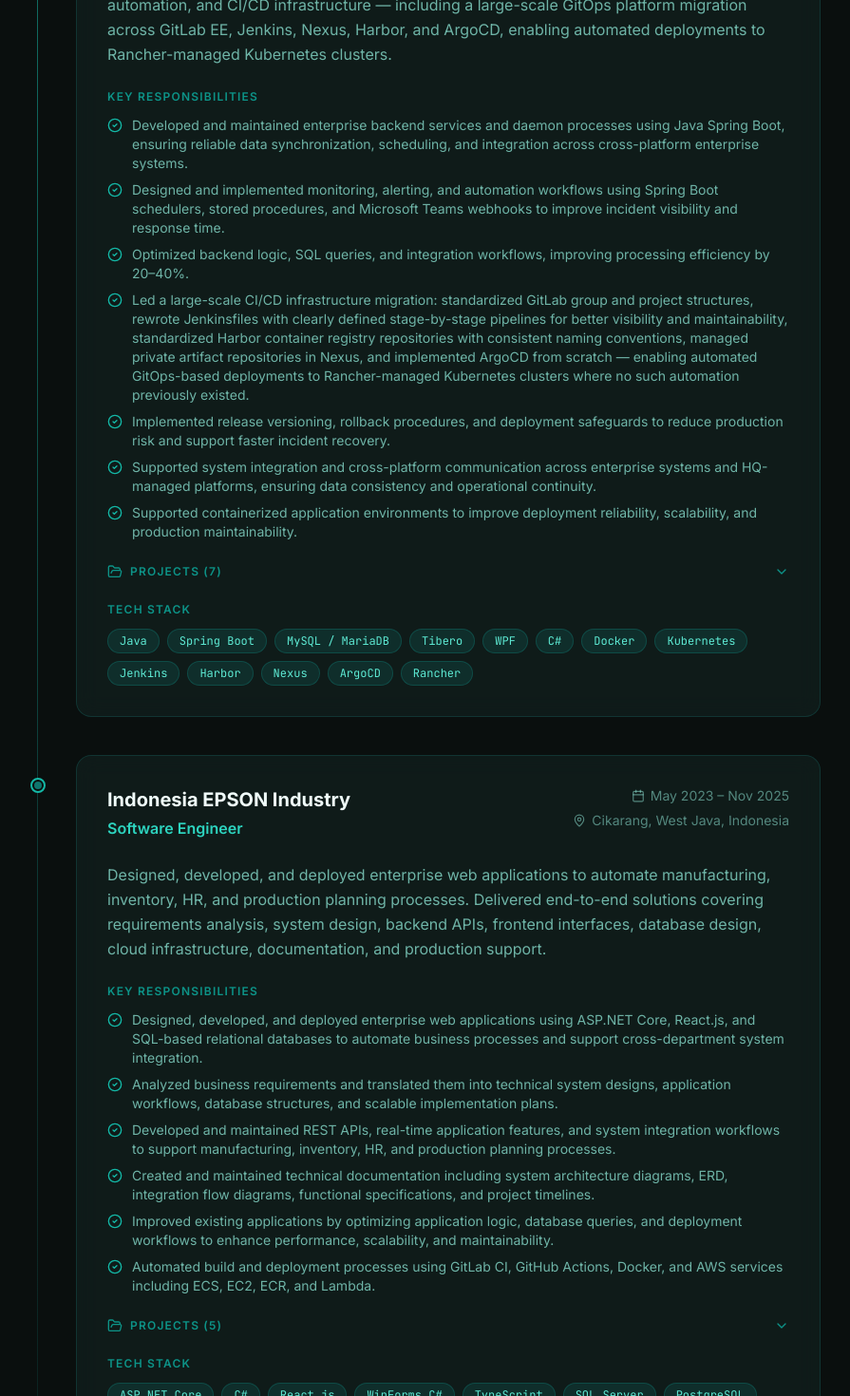
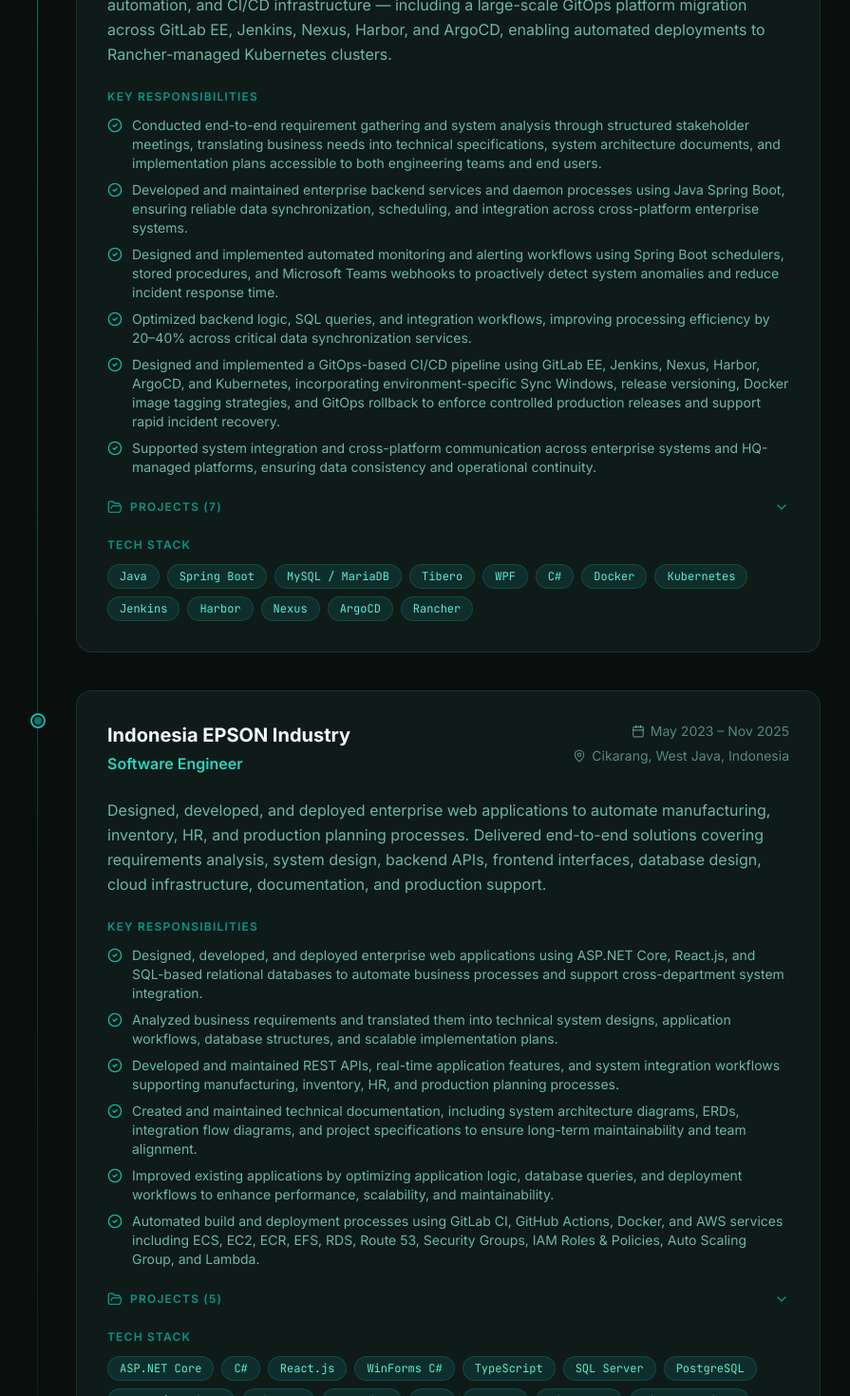
Before and after one commit to dikki-ap/dikki-ap.github.io, a Next.js app: page /experience in a window 1280 px wide. Shown: the part 600-2070 px from the top of the page at 95% size, without its empty margins (192-1087 px from the left). Built offline with nearby package versions, Linux system fonts and the light colour scheme.

Commit message:
feat(experience): refactor experience data

```diff
--- a/src/data/experience.ts
+++ b/src/data/experience.ts
@@ -10,30 +10,18 @@
     description:
       "Developing and maintaining enterprise backend services and daemon processes in a large-scale enterprise environment. Focused on production reliability, system integration, monitoring automation, and CI/CD infrastructure — including a large-scale GitOps platform migration across GitLab EE, Jenkins, Nexus, Harbor, and ArgoCD, enabling automated deployments to Rancher-managed Kubernetes clusters.",
     responsibilities: [
+      "Conducted end-to-end requirement gathering and system analysis through structured stakeholder meetings, translating business needs into technical specifications, system architecture documents, and implementation plans accessible to both engineering teams and end users.",
       "Developed and maintained enterprise backend services and daemon processes using Java Spring Boot, ensuring reliable data synchronization, scheduling, and integration across cross-platform enterprise systems.",
-      "Designed and implemented monitoring, alerting, and automation workflows using Spring Boot schedulers, stored procedures, and Microsoft Teams webhooks to improve incident visibility and response time.",
-      "Optimized backend logic, SQL queries, and integration workflows, improving processing efficiency by 20–40%.",
-      "Led a large-scale CI/CD infrastructure migration: standardized GitLab group and project structures, rewrote Jenkinsfiles with clearly defined stage-by-stage pipelines for better visibility and maintainability, standardized Harbor container registry repositories with consistent naming conventions, managed private artifact repositories in Nexus, and implemented ArgoCD from scratch — enabling automated GitOps-based deployments to Rancher-managed Kubernetes clusters where no such automation previously existed.",
-      "Implemented release versioning, rollback procedures, and deployment safeguards to reduce production risk and support faster incident recovery.",
+      "Designed and implemented automated monitoring and alerting workflows using Spring Boot schedulers, stored procedures, and Microsoft Teams webhooks to proactively detect system anomalies and reduce incident response time.",
+      "Optimized backend logic, SQL queries, and integration workflows, improving processing efficiency by 20–40% across critical data synchronization services.",
+      "Designed and implemented a GitOps-based CI/CD pipeline using GitLab EE, Jenkins, Nexus, Harbor, ArgoCD, and Kubernetes, incorporating environment-specific Sync Windows, release versioning, Docker image tagging strategies, and GitOps rollback to enforce controlled production releases and support rapid incident recovery.",
       "Supported system integration and cross-platform communication across enterprise systems and HQ-managed platforms, ensuring data consistency and operational continuity.",
-      "Supported containerized application environments to improve deployment reliability, scalability, and production maintainability.",
     ],
     projects: [
       {
-        name: "Monitoring & Notification Automation",
-        description:
-          "Implemented monitoring, alerting, and notification workflows using Spring Boot schedulers, stored procedures, and Microsoft Teams webhooks to improve incident visibility and production response time.",
-        techStack: [
-          "Java",
-          "Spring Boot",
-          "Stored Procedures",
-          "Microsoft Teams Webhooks API",
-        ],
-      },
-      {
         name: "CI/CD Infrastructure Migration & ArgoCD Implementation",
         description:
-          "Led a comprehensive migration and modernization of the organization's CI/CD infrastructure. Standardized GitLab group and project structures across all repositories. Rewrote and standardized Jenkinsfiles with explicit, stage-by-stage pipeline definitions — replacing inconsistent legacy scripts with clear, maintainable workflows. Standardized Harbor container registry repositories with consistent naming conventions and access controls. Introduced and managed private artifact repositories in Nexus for internal dependency management. Designed and implemented ArgoCD from the ground up — the organization had no existing GitOps tooling — enabling automated, declarative application deployments to Rancher-managed Kubernetes clusters.",
+          "Led a comprehensive migration and modernization of the organization's CI/CD infrastructure. Designed and implemented an end-to-end GitOps CI/CD platform from scratch, migrating from the legacy HQ deployment process to the HQ-recommended GitOps platform using GitLab EE, Jenkins, Nexus Repository, Harbor, ArgoCD, and Kubernetes (Rancher). Rebuilt Jenkins pipelines and application configurations, established dedicated project and configuration repositories across 4 GitLab groups, and automated build, image versioning, and deployment for 48 applications across Development and Production environments, including production Sync Windows and GitOps-based rollback.",
         techStack: [
           "GitLab",
           "Jenkins",
@@ -46,28 +34,33 @@
         ],
       },
       {
-        name: "Enterprise System Integration Monitoring",
-        description:
-          "Supported system integration and cross-platform communication monitoring to maintain stable data flow across enterprise systems and HQ-managed platforms, ensuring data consistency and operational continuity.",
-        techStack: ["Java", "Spring Boot", "SQL", "System Integration"],
-      },
-      {
         name: "DB Lock Kill Implementation",
         description:
           "Designed and implemented a self-service DB lock management interface enabling operators to identify and terminate blocking database sessions directly from the application UI during night shifts — eliminating dependency on the infrastructure team for on-call intervention and preventing production downtime caused by unresolved lock contention.",
         techStack: ["Java", "Spring Boot", "SQL", "Tibero"],
       },
       {
-        name: "Docker Image Size Optimization",
-        description:
-          "Analyzed and restructured Docker build configurations for backend alarm services, reducing image sizes by up to 70% through multi-stage builds and dependency pruning — significantly improving deployment speed and registry storage efficiency.",
-        techStack: ["Docker", "Harbor"],
-      },
-      {
         name: "Enterprise Web – Multi-Schema Table Data Management",
         description:
           "Extended the Table Data Management module to support multiple database schemas. Previously limited to a single schema via connection string, the module was enhanced with a schema selection dropdown allowing navigation into schema-specific master data. Table deletion operations are executed through Stored Procedures based on configurable conditions defined in the master data, enabling controlled and auditable data cleanup across multiple schemas.",
         techStack: ["Java", "Spring Boot", "Tibero"],
+      },
+      {
+        name: "Enterprise Monitoring & Alerting Platform",
+        description:
+          "Designed and built an automated monitoring system using Spring Boot schedulers and Microsoft Teams webhooks to continuously monitor critical data synchronization services and alert stakeholders in real time to anomalies, failures, and performance degradation, improving operational visibility and reducing mean time to detection.",
+        techStack: [
+          "Java",
+          "Spring Boot",
+          "SQL",
+          "Microsoft Teams Webhooks API",
+        ],
+      },
+      {
+        name: "Enterprise System Integration Monitoring",
+        description:
+          "Supported system integration and cross-platform communication monitoring to maintain stable data flow across enterprise systems and HQ-managed platforms, ensuring data consistency and operational continuity.",
+        techStack: ["Java", "Spring Boot", "SQL", "System Integration"],
       },
       {
         name: "System Monitoring WPF – Enhancements & Teams Integration",
@@ -80,6 +73,12 @@
           "Spring Boot",
           "Microsoft Teams Webhooks API",
         ],
+      },
+      {
+        name: "Docker Image Size Optimization",
+        description:
+          "Analyzed and restructured Docker build configurations for backend alarm services, reducing image sizes by up to 70% through multi-stage builds and dependency pruning — significantly improving deployment speed and registry storage efficiency.",
+        techStack: ["Docker", "Harbor"],
       },
     ],
     techStack: [
@@ -109,16 +108,16 @@
     responsibilities: [
       "Designed, developed, and deployed enterprise web applications using ASP.NET Core, React.js, and SQL-based relational databases to automate business processes and support cross-department system integration.",
       "Analyzed business requirements and translated them into technical system designs, application workflows, database structures, and scalable implementation plans.",
-      "Developed and maintained REST APIs, real-time application features, and system integration workflows to support manufacturing, inventory, HR, and production planning processes.",
-      "Created and maintained technical documentation including system architecture diagrams, ERD, integration flow diagrams, functional specifications, and project timelines.",
+      "Developed and maintained REST APIs, real-time application features, and system integration workflows supporting manufacturing, inventory, HR, and production planning processes.",
+      "Created and maintained technical documentation, including system architecture diagrams, ERDs, integration flow diagrams, and project specifications to ensure long-term maintainability and team alignment.",
       "Improved existing applications by optimizing application logic, database queries, and deployment workflows to enhance performance, scalability, and maintainability.",
-      "Automated build and deployment processes using GitLab CI, GitHub Actions, Docker, and AWS services including ECS, EC2, ECR, and Lambda.",
+      "Automated build and deployment processes using GitLab CI, GitHub Actions, Docker, and AWS services including ECS, EC2, ECR, EFS, RDS, Route 53, Security Groups, IAM Roles & Policies, Auto Scaling Group, and Lambda.",
     ],
     projects: [
       {
         name: "Apollo Project – Real-Time Production Management System",
         description:
-          "Designed and developed a real-time production management web application to enable real-time monitoring, streamline manufacturing operations, and reduce production processing time by 75% through workflow automation and cycle time optimization.",
+          "Designed and developed a real-time production management web application using ASP.NET Core, React.js, REST APIs, and SignalR WebSocket to enable real-time monitoring, streamline manufacturing operations, and reduce production processing time by 75% through workflow automation and cycle time optimization.",
         techStack: [
           "ASP.NET Core",
           "React.js",
@@ -131,7 +130,7 @@
       {
         name: "E-Leave Project – Employee Leave Management System",
         description:
-          "Developed and maintained an enterprise leave management system using ASP.NET Core and Hangfire to integrate Odoo, Sunfish, and internal applications — reducing labor costs by over 70%, eliminating paper-based processes entirely, and cutting yearly administrative processing time by 95% through full automation of leave synchronization and absence management workflows.",
+          "Developed and maintained an enterprise leave management system using ASP.NET Core and Hangfire to integrate Odoo, Sunfish, and internal applications, reducing labor costs by over 70%, eliminating paper-based processes, and cutting annual administrative processing time by 95% through automated leave synchronization and absence management workflows.",
         techStack: [
           "ASP.NET Core",
           "Hangfire",
@@ -145,7 +144,7 @@
       {
         name: "Expiry Inventory Control – Ink & Grease Products",
         description:
-          "Designed and developed a real-time inventory labeling web application to support FIFO inventory management and automate expiry date labeling — preventing approximately $28,000 USD/year in losses from expired stock write-offs, urgent shipping costs, and label-related rework.",
+          "Designed and developed a real-time inventory labeling web application using ASP.NET Core, React.js, REST APIs, and SignalR to support FIFO inventory management and automate expiry date labeling, preventing approximately $28,000 USD per year in losses from expired stock write-offs, urgent shipping costs, and label-related rework.",
         techStack: [
           "ASP.NET Core",
           "React.js",
@@ -158,7 +157,7 @@
       {
         name: "AWS & On-Premise Containerization Projects",
         description:
-          "Designed and implemented containerized application deployment architecture using Docker, AWS ECS, EC2, ECR, and on-premise Rocky Linux servers to support scalable, reliable, and portable enterprise application deployments.",
+          "Designed and implemented containerized deployment architectures using Docker, AWS ECS, EC2, ECR, EFS, RDS, Route 53, Security Groups, IAM Roles & Policies, Auto Scaling Group, Lambda, and on-premise Rocky Linux servers to support scalable, reliable, and portable enterprise application deployments.",
         techStack: [
           "Docker",
           "AWS ECS",
@@ -169,17 +168,17 @@
           "AWS Lambda",
           "AWS RDS",
           "AWS S3",
-          "AWS Auto Scalling Group",
+          "AWS Auto Scaling Group",
           "AWS EFS",
           "AWS Security Group",
-          "AWS IAM Roles",
+          "AWS IAM Roles & Policies",
           "Rocky Linux",
         ],
       },
       {
         name: "Laplace Project – Sequential Label Production System",
         description:
-          "Developed a web-based label production system using ASP.NET Core, React.js, REST APIs, ZPL, and ESC/POS label integration to automate sequential label generation across 4 product models — eliminating approximately 32 labor-hours/day of manual labeling and reducing double serial number rework by 100 pcs/day.",
+          "Developed a web-based label production system using ASP.NET Core, React.js, REST APIs, ZPL, and ESC/POS label integration to automate sequential label generation across 4 product models, eliminating approximately 32 labor-hours per day of manual labeling, reducing double serial number rework by 100 units per day, and significantly decreasing mislabeling-related production defects.",
         techStack: [
           "ASP.NET Core",
           "React.js",
@@ -220,6 +219,6 @@
       "Developed mobile applications using Flutter and built backend APIs with Laravel to support user requirements, application integration, and data management.",
     ],
     projects: [],
-    techStack: ["Flutter", "Dart", "Laravel", "PHP", "REST APIs"],
+    techStack: ["Flutter", "Laravel", "REST APIs"],
   },
 ];
```
